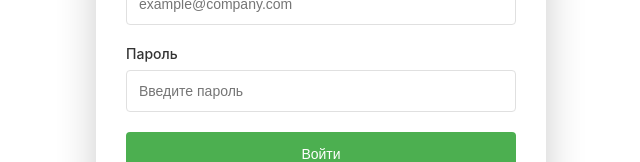
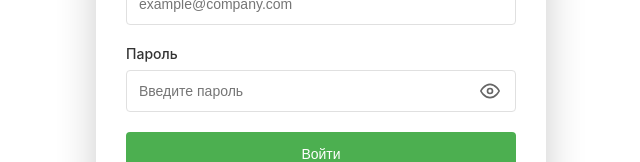
Before and after one commit to evgengiga/dashbord, a React (Vite) app in the folder frontend/: page / in a window 1280 px wide. Shown: the part 374-536 px from the top of the page, without its empty margins (319-959 px from the left). Built offline with nearby package versions, Linux system fonts and the light colour scheme; no server answers.

Commit message:
Add password visibility toggle (eye icon) and ensure form doesn't refresh on error

```diff
--- a/frontend/src/pages/LoginPage.css
+++ b/frontend/src/pages/LoginPage.css
@@ -65,6 +65,47 @@
   color: var(--text-primary);
 }
 
+.password-input-wrapper {
+  position: relative;
+  display: flex;
+  align-items: center;
+}
+
+.password-input-wrapper .input {
+  padding-right: 45px;
+  width: 100%;
+}
+
+.password-toggle {
+  position: absolute;
+  right: 12px;
+  background: none;
+  border: none;
+  cursor: pointer;
+  padding: 4px;
+  display: flex;
+  align-items: center;
+  justify-content: center;
+  color: var(--text-secondary);
+  transition: color 0.2s;
+  outline: none;
+}
+
+.password-toggle:hover {
+  color: var(--text-primary);
+}
+
+.password-toggle:focus {
+  color: var(--text-primary);
+  outline: 2px solid var(--primary-color);
+  outline-offset: 2px;
+  border-radius: 4px;
+}
+
+.password-toggle:active {
+  transform: scale(0.95);
+}
+
 .btn-large {
   width: 100%;
   padding: 14px;
--- a/frontend/src/pages/LoginPage.jsx
+++ b/frontend/src/pages/LoginPage.jsx
@@ -9,6 +9,8 @@
   const [error, setError] = useState('')
   const [showRegister, setShowRegister] = useState(false)
   const [passwordConfirm, setPasswordConfirm] = useState('')
+  const [showPassword, setShowPassword] = useState(false)
+  const [showPasswordConfirm, setShowPasswordConfirm] = useState(false)
 
   const handleSubmit = async (e) => {
     e.preventDefault()
@@ -87,9 +89,10 @@
               <label htmlFor="password">
                 {showRegister ? 'Придумайте пароль' : 'Пароль'}
               </label>
+              <div className="password-input-wrapper">
                 <input
                   id="password"
-                type="password"
+                  type={showPassword ? "text" : "password"}
                   className="input"
                   placeholder={showRegister ? 'От 6 до 72 символов' : 'Введите пароль'}
                   value={password}
@@ -99,14 +102,35 @@
                   minLength={6}
                   maxLength={72}
                 />
+                <button
+                  type="button"
+                  className="password-toggle"
+                  onClick={() => setShowPassword(!showPassword)}
+                  tabIndex={-1}
+                  aria-label={showPassword ? "Скрыть пароль" : "Показать пароль"}
+                >
+                  {showPassword ? (
+                    <svg width="20" height="20" viewBox="0 0 24 24" fill="none" stroke="currentColor" strokeWidth="2">
+                      <path d="M17.94 17.94A10.07 10.07 0 0 1 12 20c-7 0-11-8-11-8a18.45 18.45 0 0 1 5.06-5.94M9.9 4.24A9.12 9.12 0 0 1 12 4c7 0 11 8 11 8a18.5 18.5 0 0 1-2.16 3.19m-6.72-1.07a3 3 0 1 1-4.24-4.24"></path>
+                      <line x1="1" y1="1" x2="23" y2="23"></line>
+                    </svg>
+                  ) : (
+                    <svg width="20" height="20" viewBox="0 0 24 24" fill="none" stroke="currentColor" strokeWidth="2">
+                      <path d="M1 12s4-8 11-8 11 8 11 8-4 8-11 8-11-8-11-8z"></path>
+                      <circle cx="12" cy="12" r="3"></circle>
+                    </svg>
+                  )}
+                </button>
+              </div>
             </div>
 
             {showRegister && (
               <div className="form-group">
                 <label htmlFor="passwordConfirm">Повторите пароль</label>
+                <div className="password-input-wrapper">
                   <input
                     id="passwordConfirm"
-                  type="password"
+                    type={showPasswordConfirm ? "text" : "password"}
                     className="input"
                     placeholder="Повторите пароль"
                     value={passwordConfirm}
@@ -116,6 +140,26 @@
                     minLength={6}
                     maxLength={72}
                   />
+                  <button
+                    type="button"
+                    className="password-toggle"
+                    onClick={() => setShowPasswordConfirm(!showPasswordConfirm)}
+                    tabIndex={-1}
+                    aria-label={showPasswordConfirm ? "Скрыть пароль" : "Показать пароль"}
+                  >
+                    {showPasswordConfirm ? (
+                      <svg width="20" height="20" viewBox="0 0 24 24" fill="none" stroke="currentColor" strokeWidth="2">
+                        <path d="M17.94 17.94A10.07 10.07 0 0 1 12 20c-7 0-11-8-11-8a18.45 18.45 0 0 1 5.06-5.94M9.9 4.24A9.12 9.12 0 0 1 12 4c7 0 11 8 11 8a18.5 18.5 0 0 1-2.16 3.19m-6.72-1.07a3 3 0 1 1-4.24-4.24"></path>
+                        <line x1="1" y1="1" x2="23" y2="23"></line>
+                      </svg>
+                    ) : (
+                      <svg width="20" height="20" viewBox="0 0 24 24" fill="none" stroke="currentColor" strokeWidth="2">
+                        <path d="M1 12s4-8 11-8 11 8 11 8-4 8-11 8-11-8-11-8z"></path>
+                        <circle cx="12" cy="12" r="3"></circle>
+                      </svg>
+                    )}
+                  </button>
+                </div>
               </div>
             )}
 
```
Lines whose indentation alone changed are shown as unchanged.
